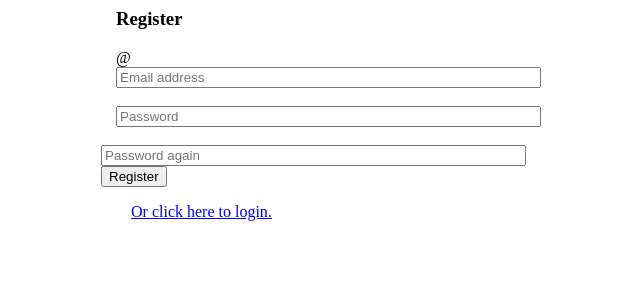
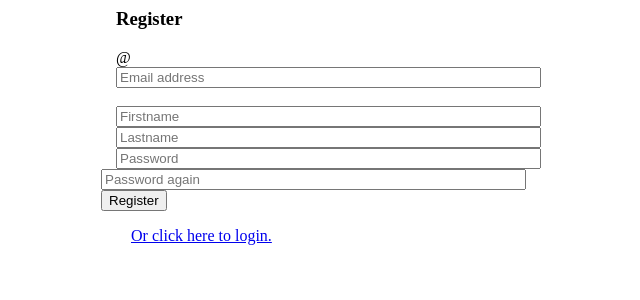
Before and after one commit to ADSoftworks/HMS, a CodeIgniter app: the page made by application/views/pages/student_register.php in a window 1280 px wide. Shown: the top 300 px of the page, without its empty margins (294-934 px from the left). Run offline with CodeIgniter, Linux system fonts and the light colour scheme.

Commit message:
Register form first and last name.
It's a start.

```diff
--- a/application/views/pages/login.php
+++ b/application/views/pages/login.php
@@ -7,6 +7,7 @@
   <div class="panel-body">
 
       <form method="POST">
+
           <div class="input-group input-group">
             <span class="input-group-addon">@</span>
             <input name="param_email" type="email" class="form-control" placeholder="Email address" required>
@@ -22,9 +23,9 @@
               </span>
             </div><!-- /input-group -->
           </div><!-- /.col-lg-6 -->
+      </form>
         </div><!-- /.row -->
 
-      </form>
 
           <p id="orclickhere">
               <!--<a href="?c=studentlogin&m=index&a=student_register">-->
@@ -39,4 +40,4 @@
           </p>
 
   </div>
-</div>
+<!--</div>-->
--- a/application/views/pages/student_register.php
+++ b/application/views/pages/student_register.php
@@ -11,12 +11,15 @@
             <span class="input-group-addon">@</span>
             <input name="param_email" type="email" class="form-control" placeholder="Email address" required/>
           </div>
+          <br/>
+
+              <input name="param_firstname" type="text" class="form-control" placeholder="Firstname" required />
+              <br/>
+              <input name="param_lastname" type="text" class="form-control" placeholder="Lastname" required />
 
           <br/>
 
-          <div class="input-group input-group">
             <input name="param_password" type="password" class="form-control" placeholder="Password" required/>
-          </div>
 
           <br/>
 
@@ -28,9 +31,9 @@
               </span>
             </div><!-- /input-group -->
           </div><!-- /.col-lg-6 -->
+      </form>
         </div><!-- /.row -->
 
-      </form>
           <p id="orclickhere">
               <!--<a href="?c=studentlogin&m=index&a=student_login">-->
               <a href="<?=base_url()?>index.php/login">
@@ -39,4 +42,4 @@
           </p>
 
   </div>
-</div>
+<!--</div>-->
```
